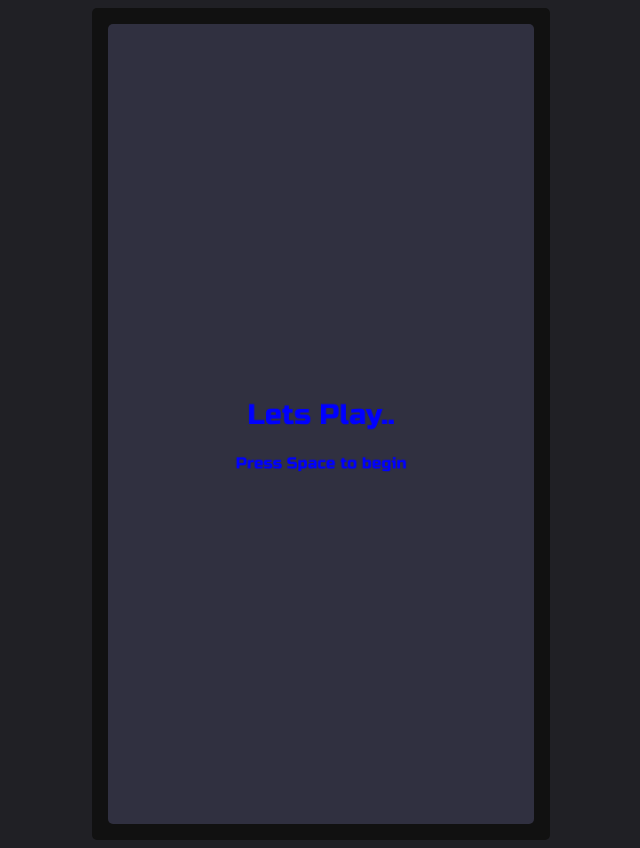
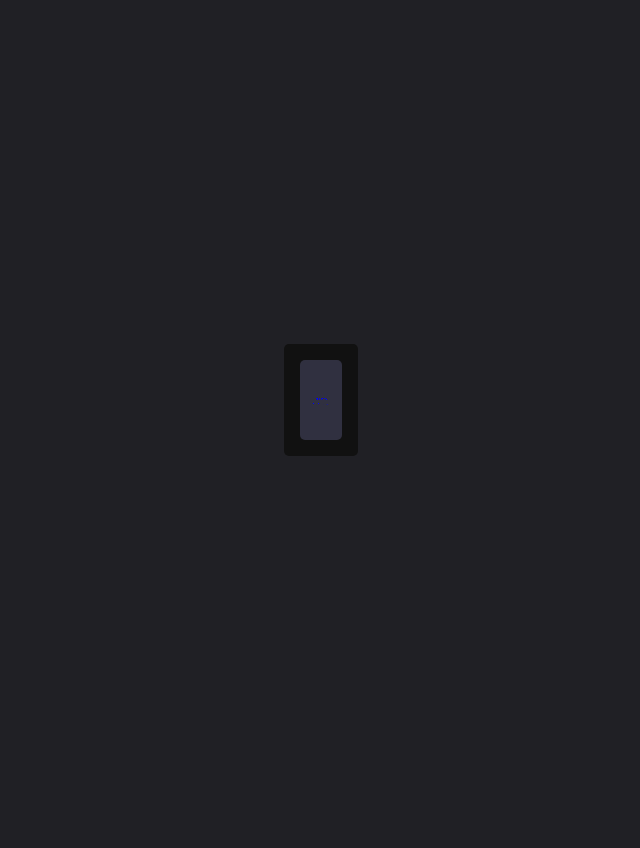
Before and after one commit to tayyab14015/devOPs, a website: page Game-app/index.html in a window 1280 px wide. Shown: the whole page, without its empty margins (319-959 px from the left). After the commit the page ends 800 px from the top, so only its background shows below. Drawn offline with Linux system fonts and the light colour scheme.

Commit message:
height inc

```diff
--- a/Game-app/index.html
+++ b/Game-app/index.html
@@ -12,7 +12,7 @@
             font-size:8em
         }
         #tetris {
-            height: 100vh;
+            height: 10vh;
             max-height: 900px
         }
 
```
